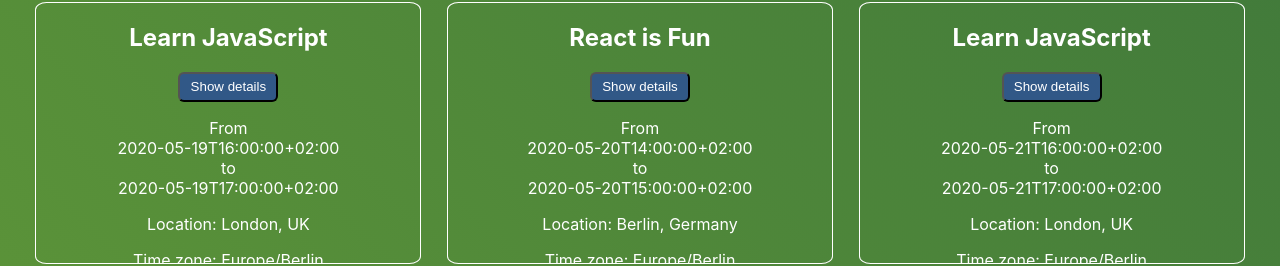
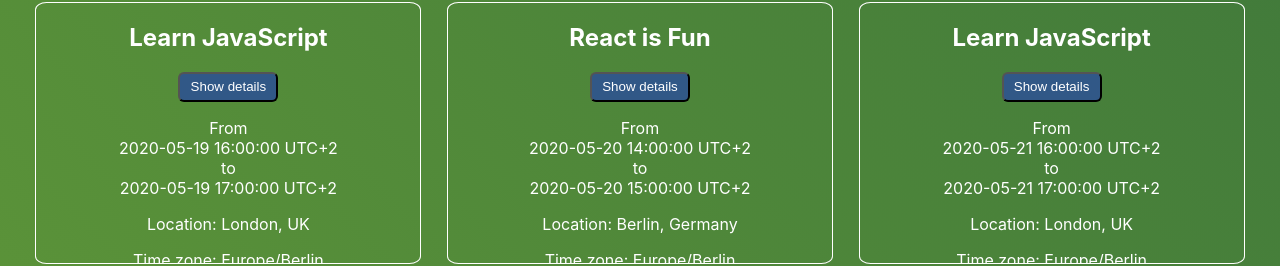
Before and after one commit to Darkpfeffer/meet-app, a React (Create React App) app: page / in a window 1280 px wide. Shown: the part 535-801 px from the top of the page. Built offline with nearby package versions, Linux system fonts and the light colour scheme; what atatus-spa would draw is missing.

Commit message:
Changed Event.js's time display

```diff
--- a/src/components/Event/Event.js
+++ b/src/components/Event/Event.js
@@ -20,9 +20,12 @@
                         <h2>{event.summary}</h2>
                         <button onClick={toggleDetails} className="show-details-btn">Show details</button>
                         <p>From<br/>
-                            <span>{event.start.dateTime}</span><br />
+                            <span>{event.start.dateTime.substring(0, 10)} {event.start.dateTime.substring(11, 19)}</span>
+                            <span> UTC{event.start.dateTime.substring(19, 20)}{event.start.dateTime.substring(21, 22)}</span>
+                            <br />
                             <span> to </span><br />
-                            <span>{event.end.dateTime}</span></p>
+                            <span><span>{event.end.dateTime.substring(0, 10)} {event.end.dateTime.substring(11, 19)}</span>
+                            <span> UTC{event.end.dateTime.substring(19, 20)}{event.end.dateTime.substring(21, 22)}</span></span></p>
                         <p>Location: <span>{event.location}</span></p>
                         <p>Time zone: <span>{event.start.timeZone}</span></p>
                     </div>
@@ -31,7 +34,9 @@
                 {event && showDetails ? (
                     <div role="listitem" className="event grid-item show-details">
                         <h2>{event.summary}</h2>
-                        <p>From <span>{event.start.dateTime}</span><span> to </span><span>{event.end.dateTime}</span></p>
+                        <p>From <span>{event.start.dateTime.substring(0, 10)} {event.start.dateTime.substring(11, 19)}</span>
+                            <span> to </span><span>{event.end.dateTime.substring(0, 10)} {event.end.dateTime.substring(11, 19)}</span>
+                        </p>
                         <p>Time zone: <span>{event.start.timeZone}</span></p>
                         <p>Location: <span>{event.location}</span></p>
                         <p className="description">{event.description}</p>
```
Also changed, not shown: 1 other file (tests, documents, lock files or other folders).
